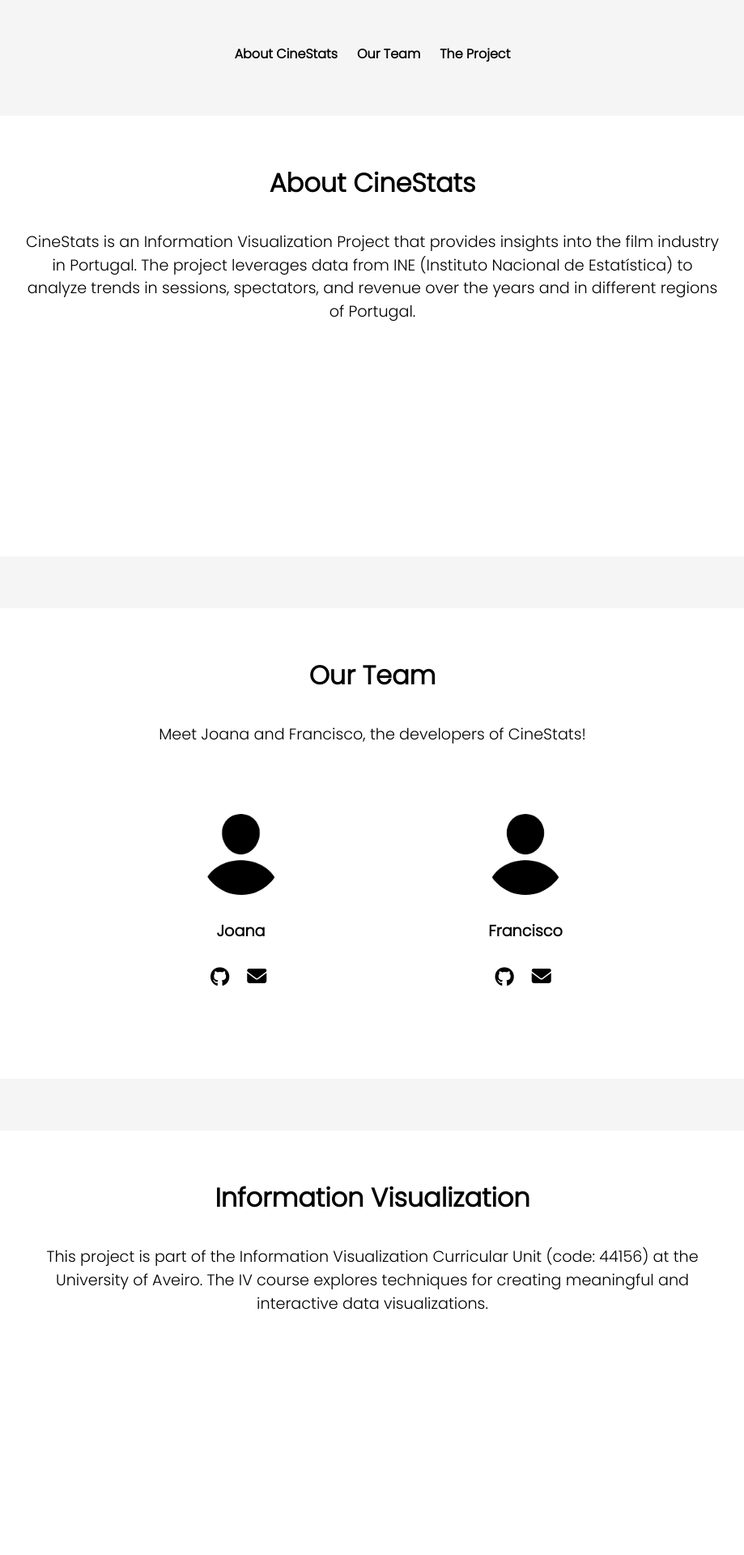
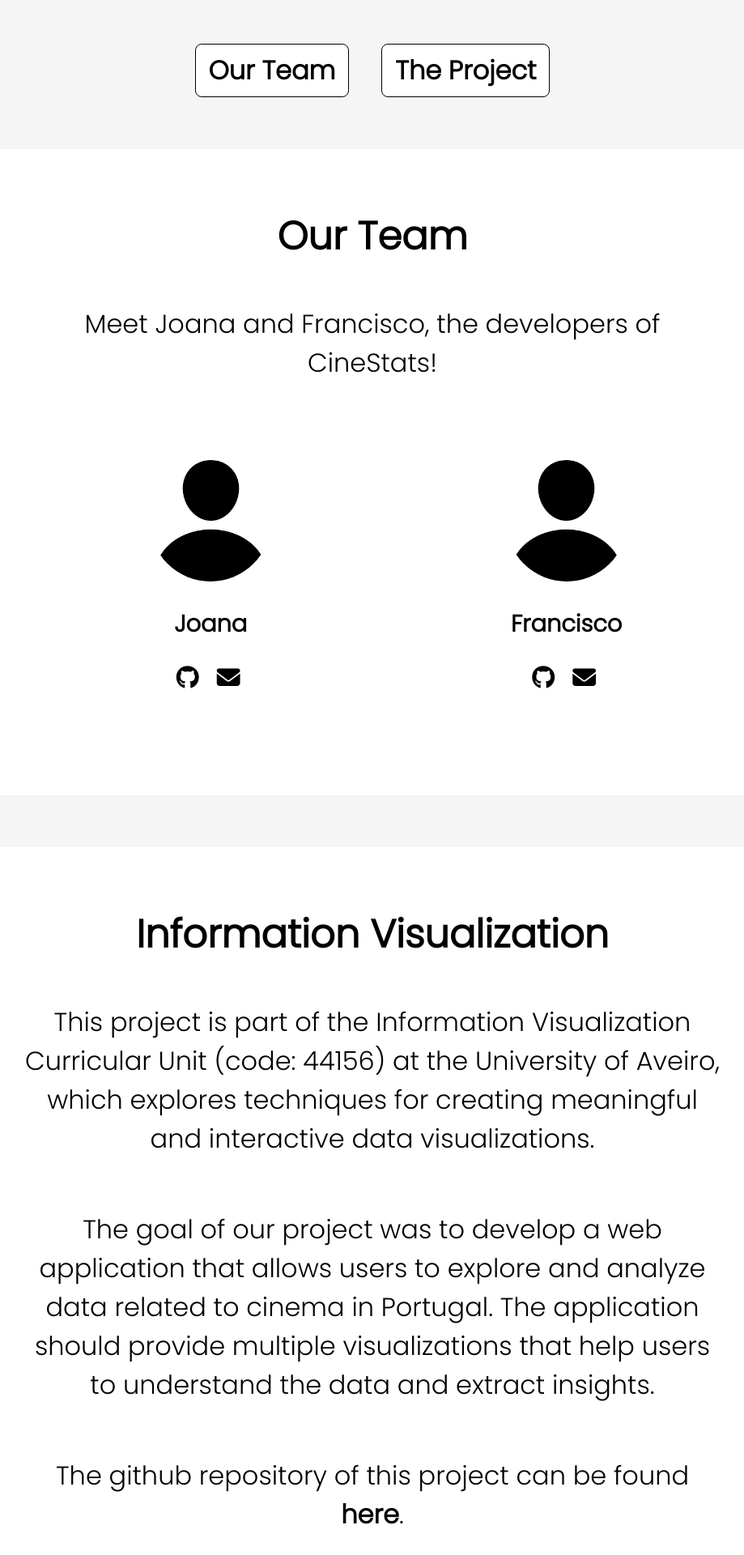
Before and after one commit to joanaagomesua/VI-Project, a React (Create React App) app in the folder cinestatsapp/: page /aboutus in a window 1280 px wide. Shown: the part 102-2022 px from the top of the page at 81% size, without its empty margins (180-1099 px from the left). Built offline with nearby package versions, Linux system fonts and the light colour scheme.

Commit message:
final touches

```diff
--- a/cinestatsapp/src/components/AboutUs/AboutUs.css
+++ b/cinestatsapp/src/components/AboutUs/AboutUs.css
@@ -38,8 +38,10 @@
     width: 100%;
     display: flex;
     justify-content: center;
-    gap: 1.5rem;
+    gap: 2.5rem;
     z-index: 1000;
+    font-size: 2rem;
+
   }
 
   .about-nav a {
@@ -49,6 +51,11 @@
     text-decoration: none;
     font-weight: bold;
     transition: color 0.3s ease;
+    background-color: var(--background-section);
+    padding: 0.5rem 1rem;
+    border-radius: 8px;
+    border: 1px solid var(--text-color);
+
   }
 
   .about-nav a:hover {
@@ -58,7 +65,7 @@
 
 /* Section to take up the whole screen */
 .about-section {
-    min-height: 60vh; /* Less than full height */
+    min-height: 60vh;
     margin: 4rem;
     padding: 2rem;
     background: var(--background-section);
@@ -75,16 +82,22 @@
 }
 
 .about-section h2 {
-    font-size: 2rem;
+    font-size: 3rem;
     margin-bottom: 1rem;
     text-align: center;
 }
 
 .about-section p {
-    font-size: 1.2rem;
+    font-size: 2rem;
     line-height: 1.5;
     text-align: center;
     padding: 1rem 5rem;
+}
+
+.about-section p a {
+    color: var(--text-color);
+    font-weight: bolder;
+    text-decoration: none;
 }
 
 /* Theme light and dark */
@@ -118,15 +131,15 @@
   }
 
   .team-photos img {
-    width: 100px;
-    height: 100px;
+    width: 150px;
+    height: 150px;
     border-radius: 50%;
     object-fit:contain;
     filter: var(--image-filter);
   }
 
   .team-member p {
-    font-size: 1.2rem;
+    font-size: 1.8rem;
     font-weight: bold;
     margin: 0.5rem 0;
   }
@@ -143,7 +156,7 @@
     background: none;
     border: none;
     cursor: pointer;
-    font-size: 1.5rem;
+    font-size: 1.8rem;
     color: var(--text-color);
     transition: color 0.3s ease;
   }
--- a/cinestatsapp/src/components/AboutUs/AboutUs.js
+++ b/cinestatsapp/src/components/AboutUs/AboutUs.js
@@ -32,20 +32,11 @@
     <div className="about-us">
       {/* Navigation Index */}
       <nav className="about-nav">
-        <a href="#project">About CineStats</a>
         <a href="#team">Our Team</a>
         <a href="#discipline">The Project</a>
       </nav>
 
       {/* Sections */}
-      <div id="project" className="about-section">
-        <h2>About CineStats</h2>
-        <p>
-          CineStats is an Information Visualization Project that provides insights into the film industry in Portugal. The project leverages
-          data from INE (Instituto Nacional de Estatística) to analyze trends in sessions, spectators, and revenue over the years and in
-          different regions of Portugal.
-        </p>
-      </div>
 
       <div id="team" className="about-section">
         <h2>Our Team</h2>
@@ -92,8 +83,16 @@
       <div id="discipline" className="about-section">
         <h2>Information Visualization</h2>
         <p>
-          This project is part of the Information Visualization Curricular Unit (code: 44156) at the University of Aveiro. The IV course
+          This project is part of the Information Visualization Curricular Unit (code: 44156) at the University of Aveiro, which
           explores techniques for creating meaningful and interactive data visualizations.
+        </p>
+        <p>
+          The goal of our project was to develop a
+          web application that allows users to explore and analyze data related to cinema in Portugal. The application should provide multiple
+          visualizations that help users to understand the data and extract insights.
+        </p>
+        <p>
+          The github repository of this project can be found <a href="https://github.com/joanaagomesua/VI-Project" target="_blank" rel="noopener noreferrer">here</a>.
         </p>
       </div>
     </div>
--- a/cinestatsapp/src/components/BarChart/BarChart.css
+++ b/cinestatsapp/src/components/BarChart/BarChart.css
@@ -21,7 +21,7 @@
 .bar-chart-container {
   font-family: 'Poppins', sans-serif;
   padding: 1.5rem;
-  background-color: var(--background-color);
+  background-color: var(--background-section);
   color: var(--text-color);
   display: flex;
   flex-direction: column;
@@ -53,7 +53,7 @@
   font-size: 1rem;
   border-radius: 5px;
   border: 1px solid var(--hover-color);
-  background-color: #fff;
+  background-color: var(--background-color);
   color: var(--text-color);
   cursor: pointer;
   transition: background-color 0.3s ease;
@@ -71,6 +71,7 @@
   text-align: center;
   border-radius: 5px;
   border: 1px solid var(--border-color);
+  background-color: var(--background-color);
 }
 
 .bar-chart-controls option {
@@ -84,7 +85,7 @@
 
 .bar-chart {
   width: 100%;
-  height: 400px;
+  height: 500px;
 }
 
 .bar-chart .axis {
--- a/cinestatsapp/src/components/DonutChart/DonutChart.css
+++ b/cinestatsapp/src/components/DonutChart/DonutChart.css
@@ -20,7 +20,7 @@
 
 .donut-chart-container {
   font-family: 'Poppins', sans-serif;
-  background-color: var(--background-color);
+  background-color: var(--background-section);
   color: var(--text-color);
   display: flex;
   flex-direction: column;
@@ -31,6 +31,7 @@
   gap: 1rem;
   justify-content: center;
   margin-bottom: 2rem;
+  color: var(--text-color);
 }
 
 .year-selector label {
@@ -50,26 +51,35 @@
 .region-selector {
   display: flex;
   gap: 1.5rem;
-  margin: 2rem;
+  margin-left: 2rem;
+  margin-right: 2rem;
   align-items: center;
-}
-
-.region-selector .label {
-  font-size: 1.2rem;
-  cursor: pointer;
-}
-
-.region-selector-checkbox {
-  accent-color: rgb(40, 40, 147);
-  width: 20px;
-  height: 20px;
+  overflow-x: visible;
+  overflow-y: hidden; /* Prevent vertical scrolling */
+  white-space: nowrap; /* Ensure items stay on one line */
+  padding: 1rem;
+  background-color: var(--background-color);
+  border-radius: 10px;
+  color: var(--text-color);
 }
 
 .region-selector div {
-  display: flex;
+  display: inline-flex; /* Ensures all items remain inline for horizontal scrolling */
   align-items: center;
-  gap: 0.5rem;
+  gap: 1rem;
 }
+
+.region-selector-checkbox input[type="checkbox"] {
+  width: 20px;
+  height: 20px;
+  accent-color: var(--hover-color);
+}
+
+.region-selector-checkbox label {
+  font-size: 1.1rem; /* Slightly larger font size for readability */
+  line-height: 1.2;
+}
+
 
 .donut-chart{
   width: 100%;
--- a/cinestatsapp/src/components/DonutChart/DonutChart.js
+++ b/cinestatsapp/src/components/DonutChart/DonutChart.js
@@ -167,7 +167,9 @@
           {spectatorsData
             .filter(
               (region) =>
-                region.Location !== "Portugal" && region.Location !== "Continente"  && region.Location
+                region.Location !== "Portugal" &&
+                region.Location !== "Continente" &&
+                region[selectedYear] > 0 // Exclude regions with 0 spectators for the selected year
             )
             .map((region) => (
               <div key={region.Location}>
@@ -179,15 +181,14 @@
                   onChange={handleRegionChange}
                 />
                 <label htmlFor={region.Location}>
-                    {regionNameMap[region.Location] || region.Location}
+                  {regionNameMap[region.Location] || region.Location}
                 </label>
               </div>
             ))}
         </div>
       </div>
-
-      {/* Donut Chart Area */}
-      <div className="donut-chart" id="donut-chart" />
+        {/* Donut Chart Area */}
+        <div className="donut-chart" id="donut-chart" />
     </div>
   );
 };
--- a/cinestatsapp/src/components/GeneralStats/GeneralStats.css
+++ b/cinestatsapp/src/components/GeneralStats/GeneralStats.css
@@ -23,6 +23,14 @@
     text-align: center;
     font-size: 3.5rem;
     font-weight: 600;
+    margin-bottom: 2rem;
+    color: var(--text-color);
+}
+
+.description {
+    font-family: 'Poppins', sans-serif;
+    text-align: center;
+    font-size: 1.5rem;
     margin-bottom: 2rem;
     color: var(--text-color);
 }
@@ -60,7 +68,7 @@
 .genstats-right-chart {
     flex: 1;
     padding: 2rem;
-    background-color: whitesmoke;
+    background-color: var(--background-section);
     border-radius: 10px;
     box-shadow: 0px 4px 8px rgba(0, 0, 0, 0.1), 0px -4px 8px rgba(0, 0, 0, 0.1), 4px 0px 8px rgba(0, 0, 0, 0.1), -4px 0px 8px rgba(0, 0, 0, 0.1);
     display: flex;
@@ -70,13 +78,21 @@
 
 }
 
+.general-stats-container h2{
+    font-size: 2rem;
+    margin-bottom: 2rem;
+    text-align: center;
+}
+.genstats-right-chart h2{
+    font-size: 2rem;
+    text-align: center;
+}
+
+.genstats-right-chart {
+    display: inline;
+}
 .chart-container{
     width: fit-content;
-}
-.general-stats-header {
-    text-align: center;
-    font-size: 2rem;
-    margin-bottom: 1.5rem;
 }
 
 .metric-selection {
--- a/cinestatsapp/src/components/GeneralStats/GeneralStats.js
+++ b/cinestatsapp/src/components/GeneralStats/GeneralStats.js
@@ -282,7 +282,7 @@
       </div>
       <div className="general-stats">
         <div className="general-stats-container">
-          <h1 className="title">Evolution over Time</h1>
+          <h2>Evolution over Time</h2>
           {showMultiline ? (
             <>
               {/* Year Range Filter */}
@@ -376,6 +376,7 @@
         </div>
 
         <div className="genstats-right-chart">
+          <h2>Spectators by Region</h2>
           <DonutChart
             spectatorsData={spectatorsDataRegions} // Pass the regions' data to DonutChart
           />
```
